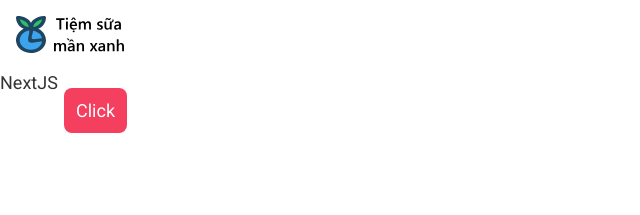
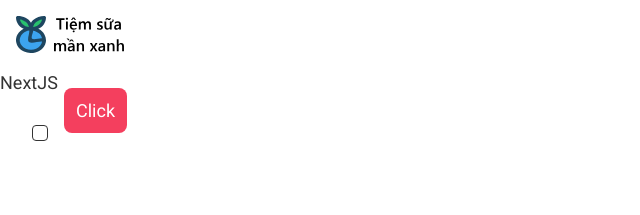
Before and after one commit to thanhbr/powdered-milk, a Next.js app: page / in a window 1280 px wide. Shown: the top 215 px of the page, without its empty margins (0-640 px from the left). Built offline with nearby package versions, Linux system fonts and the light colour scheme.

Commit message:
add checkbox component

```diff
--- a/src/app/page.tsx
+++ b/src/app/page.tsx
@@ -1,11 +1,15 @@
 import { Button } from "@/components";
+import { Checkbox } from "@/components/checkbox/Checkbox";
 
 export default function Home() {
   return (
     <main>
       NextJS
       <div className="ml-8">
-        <Button variant="destructive" className="ml-8">Click</Button>
+        <Button variant="destructive" className="ml-8">
+          Click
+        </Button>
+        <Checkbox name="school"></Checkbox>
       </div>
     </main>
   );
--- a/src/components/button/button.tsx
+++ b/src/components/button/button.tsx
@@ -46,7 +46,7 @@ export function Button(props: ButtonProps): JSX.Element {
     if (!props.onClick) return;
     const current = el.current;
     const listener = () => {
-      if (props.onClick) props.onClick()
+      if (props.onClick) props.onClick();
     };
 
     current.addEventListener("_click", listener);
--- a/src/components/checkbox/Checkbox.tsx
+++ b/src/components/checkbox/Checkbox.tsx
@@ -1,10 +1,12 @@
-import { Margins } from "../styling/styling";
+"use client"
 
-interface WCProps extends Margins {
+import { useEffect, useRef } from "react";
+
+interface WCProps {
   ref: React.RefObject<HTMLElement>;
   id?: string;
   name: string;
-  checked: boolean;
+  checked?: boolean;
   disabled?: boolean;
   error?: boolean;
   text?: string;
@@ -12,13 +14,68 @@ interface WCProps extends Margins {
   arialabel?: string;
   description?: string | React.ReactNode;
   maxWidth?: string;
-  onChange?: (name: string, checked: boolean, value: string) => void;
+  class?: string;
 }
 
 declare global {
   namespace JSX {
     interface IntrinsicElements {
-      "goa-checkbox": WCProps & React.HTMLAttributes<HTMLElement>;
+      "na-checkbox": WCProps & React.HTMLAttributes<HTMLElement>;
     }
   }
 }
+
+export interface CheckboxProps {
+  id?: string;
+  name: string;
+  checked?: boolean;
+  disabled?: boolean;
+  error?: boolean;
+  text?: string;
+  value?: string | number | boolean;
+  arialabel?: string;
+  description?: string | React.ReactNode;
+  maxWidth?: string;
+  className?: string;
+  children?: React.ReactNode;
+  onChange?: (name: string, checked: boolean, value: string) => void;
+}
+
+export function Checkbox(props: CheckboxProps): JSX.Element {
+  const el = useRef<HTMLElement>(null);
+  useEffect(() => {
+    if (!el.current) {
+      return;
+    }
+    const current = el.current;
+    const listener = (e: unknown) => {
+      const ce = e as CustomEvent;
+
+      props.onChange?.(props.name, ce.detail.checked, ce.detail.value);
+    };
+
+    current.addEventListener("_change", listener);
+
+    return () => {
+      current.removeEventListener("_change", listener);
+    };
+  }, []);
+  return (
+    <na-checkbox
+      ref={el}
+      name={props.name}
+      checked={props.checked}
+      disabled={props.disabled}
+      error={props.error}
+      text={props.text}
+      value={props.value}
+      arialabel={props.arialabel}
+      description={typeof props.description === "string" ? props.description : undefined}
+      maxWidth={props.maxWidth}
+      class={props.className}
+      data-id={props.id}
+    >
+      {props.children}
+    </na-checkbox>
+  );
+}
--- a/src/components/index.css
+++ b/src/components/index.css
@@ -85,6 +85,7 @@ ul.na-unordered-list li::marker {
   color: var(--na-color-brand-default);
 }
 
+/* ========================= Button ======================================  */
 na-button {
   background: var(--na-color-blue-500);
   color: white;
@@ -101,6 +102,20 @@ na-button[variant="destructive"] {
 na-button[variant="destructive"]:hover {
   background: var(--na-color-rose-700);
 }
+/* ========================= End Button ======================================  */
+
+
+
+/* ========================= Checkbox ======================================  */
+na-checkbox {
+  display: block;
+  width: 16px;
+  height: 16px;
+  border: 1px solid;
+  border-radius: var(--na-border-radius-s);
+  cursor: pointer;
+}
+/* ========================= End Checkbox ======================================  */
 
 
 
@@ -267,6 +282,7 @@ na-table tfoot tr:last-child td {
   --na-border-width-s: 1px;
   --na-border-width-m: 2px;
   --na-border-width-l: 3px;
+  --na-border-radius-s: 4px;
   --na-border-radius-m: 8px;
   --na-letter-spacing-button: 0.0125rem;
   --na-icon-size-s: 1rem;
--- a/src/components/index.tsx
+++ b/src/components/index.tsx
@@ -1,4 +1,4 @@
-import "./index.css"
+import "./index.css";
 
 import { Button } from "./button/Button";
 
```
